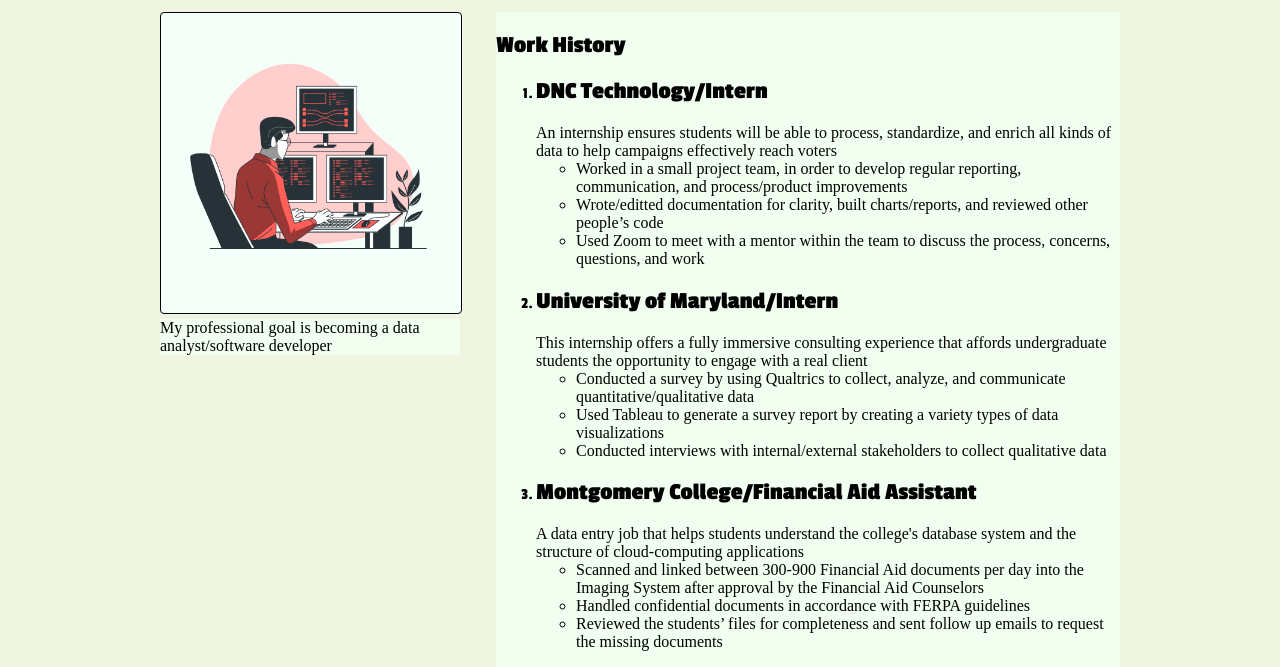
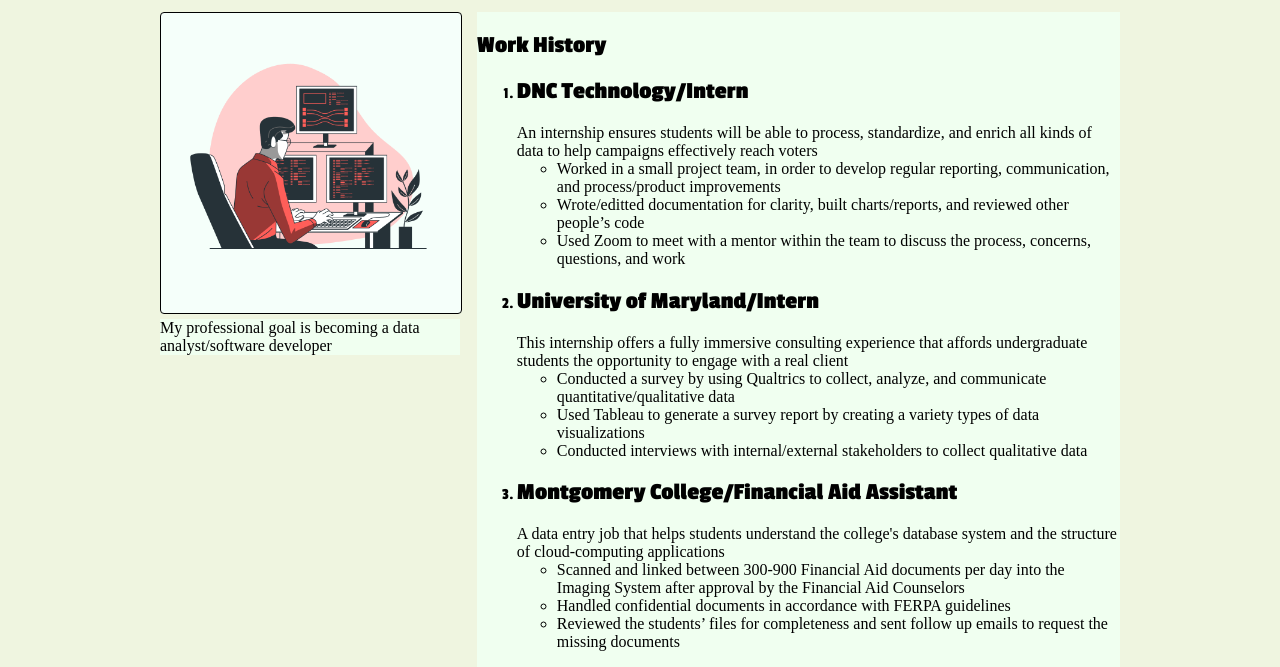
Before and after one commit to tvo1026/tvo1026.github.io, a plain HTML site: page Assignment1/index.html in a window 1280 px wide. Shown: the part 153-820 px from the top of the page. Drawn offline with Linux system fonts and the light colour scheme.

Commit message:
Update styles.css

```diff
--- a/Assignment1/styles.css
+++ b/Assignment1/styles.css
@@ -44,8 +44,10 @@
 
 /* Left Column */
 .left-column{
-    flex: 30%;
+    flex: 33%;
+    max-width: 350px;
 }
+
 
 .image{
     width: 300px;
@@ -62,7 +64,7 @@
 
 /* Right Column */
 .right-column{
-    flex: 60%;
+    flex: 67%;
     font-family: 'Passion One', cursive;
     font-weight: 400;
     background-color: honeydew;
```
